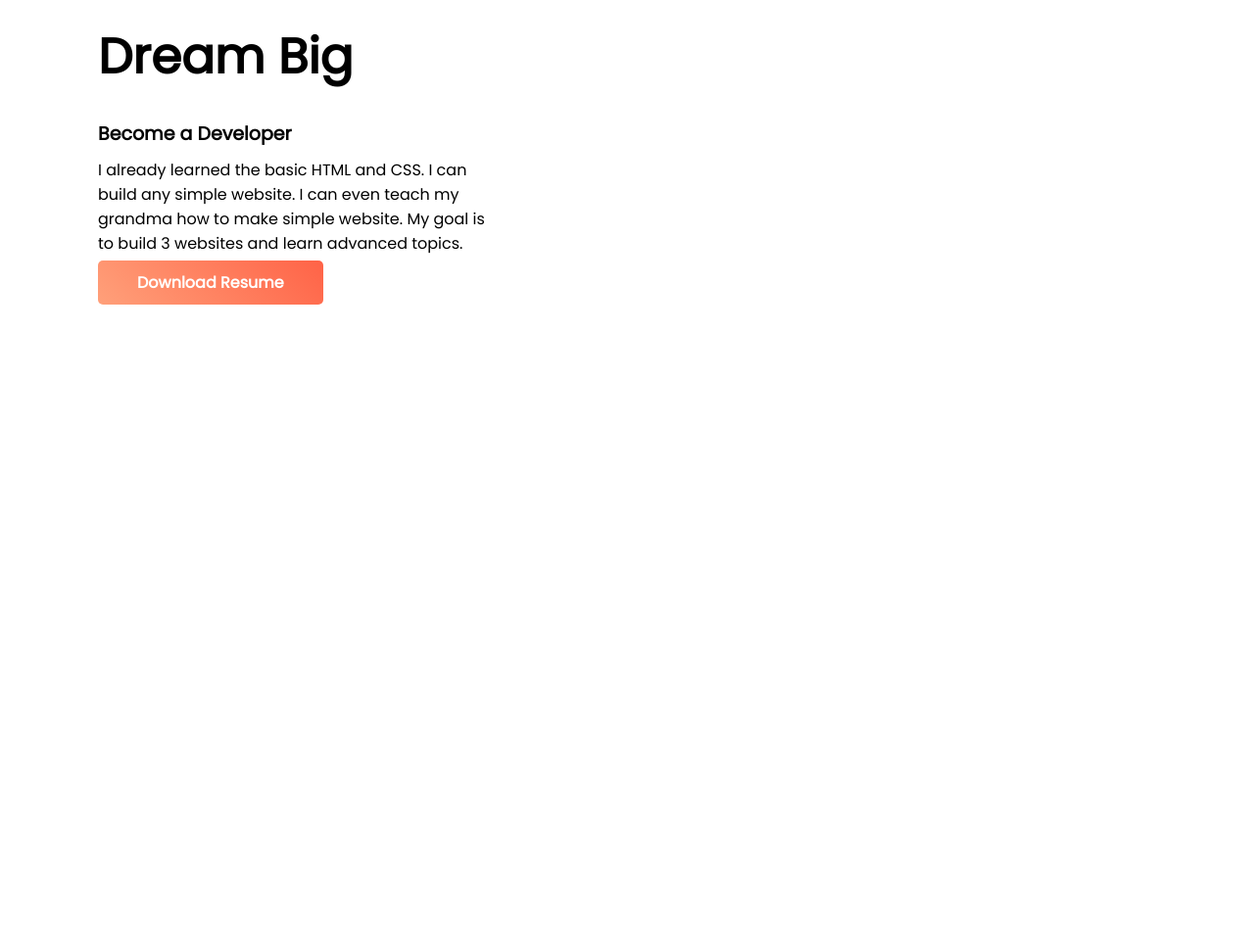
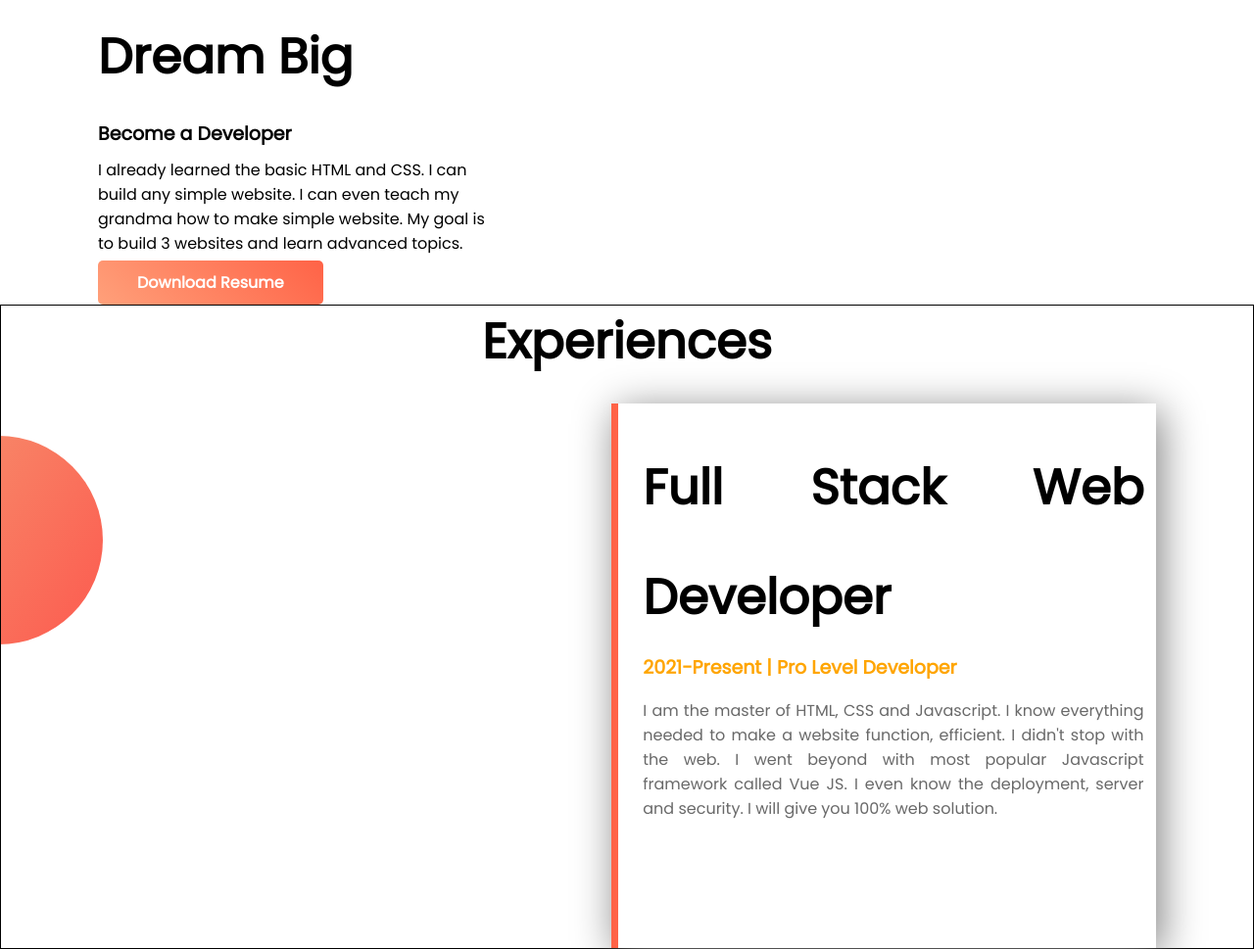
Before and after one commit to Rezuan-Ahmed-git/web-portfolio, a plain HTML site: page index.html in a window 1280 px wide. Shown: the part 1158-2127 px from the top of the page at 98% size. Before the commit the page ends 1469 px from the top, so only its background shows below. Drawn offline with Linux system fonts and the light colour scheme.

Commit message:
section-3 completed

```diff
--- a/assets/css/style.css
+++ b/assets/css/style.css
@@ -197,3 +197,67 @@
 /* Section-2 right part end */
 
 /* Section-2 end*/
+
+
+
+
+
+/* Section-3 Start */
+
+.main .section-3 {
+    clear:both;
+    margin-top: ;
+    text-align: center;
+    background-image:url('../img/exp-bg.png');
+    background-size: auto;
+    background-repeat:no-repeat;
+    background-position: 0% 30%;
+    border: 1px solid black;
+    position: relative;
+
+}
+
+.main .section-3 h2 {
+    font-family: Poppins-Regular;
+    font-weight: 700;
+    font-size: 3.125rem;
+    color: black;
+}
+.main .section-3 .box-1 {
+    text-align: justify;
+    width: 40%;
+    box-shadow: 5px 7px 40px grey;
+    margin-left: 46%;
+    margin-right: 5%;
+    margin-top: 2%;
+    padding-left: 2%;
+    padding-top: 30px;
+    padding-bottom: 130px;
+    padding-right: 1%;
+    border-left: 7px solid  tomato;
+    display: inline-block;
+}
+.main .section-3 .box-1 h3 {
+    font-family: Poppins-Regular;
+    font-weight: 700;
+    font-size: 3.125rem;
+    color: black;
+    line-height: 7rem;
+}
+.main .section-3 .box-1 h4 {
+    font-family: Poppins-Regular;
+    font-weight: 700;
+    font-size: 19px;
+    color: #ffa500;
+    line-height: 2rem;
+}
+.main .section-3 .box-1 p {
+    font-family: Poppins-Regular;
+    font-weight: 400;
+    font-size: 16px;
+    color: #696969;
+    padding-top: 15px;
+}
+
+
+/* Section-3 end */
--- a/index.html
+++ b/index.html
@@ -57,8 +57,25 @@
         </div>
         <!-- Section-2 end-->
 
+
+        <!-- Section-3 start -->
+
+        <div class="section-3">
+            <h2>Experiences</h2>
+            <div class="box-1">
+                <h3>Full Stack Web Developer</h3>
+                <h4>2021-Present | Pro Level Developer</h4>
+                <p>I am the master of HTML, CSS and Javascript. I know everything needed to make a website function, efficient. I didn't stop with the web. I went beyond with most popular Javascript framework called Vue JS. I even know the deployment, server and security. I will give you 100% web solution.</p>
+            </div>
+
+        </div>
+
+         <!-- Section-3 end -->
+
+
     </div>
     <!-- Main Div End-->
 
+
 </body>
 </html>
```
